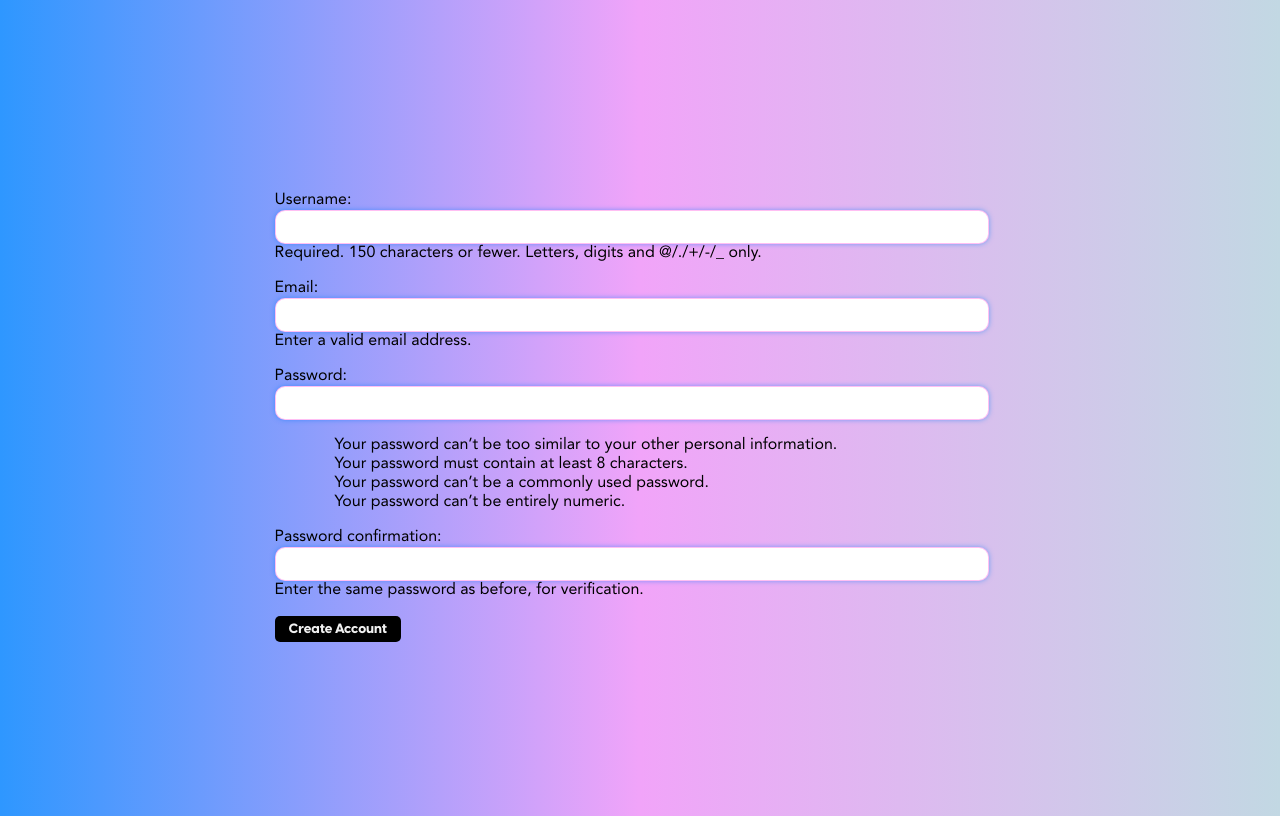
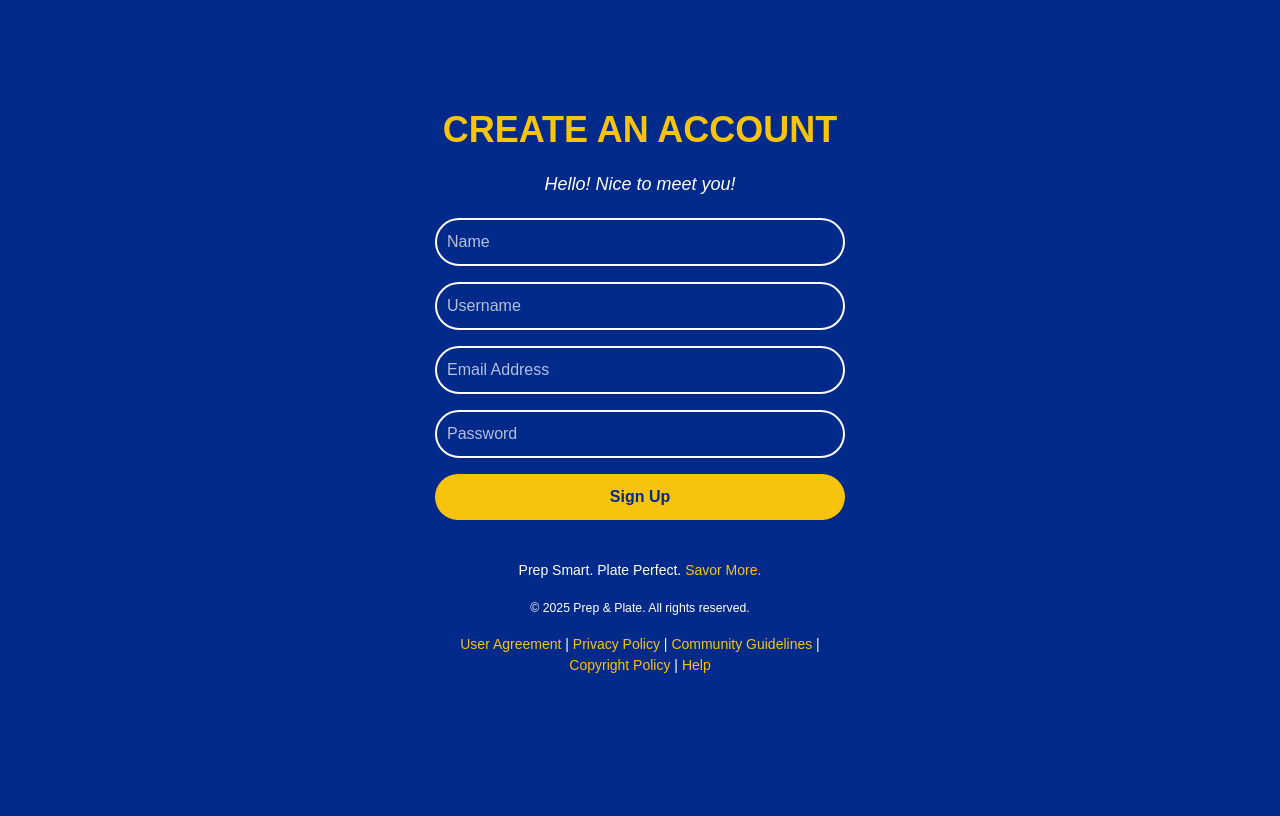
Before and after one commit to albertgabriel-abdon/CSCI-42, a Django app: page /accounts/signup/ in a window 1280 px wide. After the commit the page ends 673 px from the top, so only its background shows below. Run offline with Django 4.2, Linux system fonts and the light colour scheme.

Commit message:
Login page and sign up page

```diff
--- a/template/registration/sign_up.html
+++ b/template/registration/sign_up.html
@@ -1,13 +1,108 @@
-{% extends "registration/second_base.html" %}
-{% block content %}
+{% load static %}
+<!DOCTYPE html>
+<html lang="en">
+<head>
+    <meta charset="UTF-8">
+    <meta name="viewport" content="width=device-width, initial-scale=1.0">
+    <title>Create an Account - Prep & Plate</title>
+    <link rel="stylesheet" href="https://cdn.jsdelivr.net/npm/bootstrap@5.3.0/dist/css/bootstrap.min.css">
+    <link rel="stylesheet" href="{% static 'css/style.css' %}">
+    <style>
+        body {
+            background-color: #022a8a;
+            font-family: 'Poppins', sans-serif;
+            color: white;
+            text-align: center;
+        }
+        .signup-container {
+            max-width: 450px;
+            margin: auto;
+            padding: 40px 20px;
+        }
+        .header-text {
+            font-size: 36px;
+            font-weight: bold;
+            color: #f8c30c;
+            text-transform: uppercase;
+            margin-bottom: 20px;
+        }
+        .sub-header {
+            font-size: 18px;
+            font-style: italic;
+            margin-bottom: 20px;
+        }
+        .form-control {
+            background: transparent;
+            border: 2px solid white;
+            border-radius: 25px;
+            padding: 10px;
+            color: white;
+        }
+        .form-control::placeholder {
+            color: rgba(255, 255, 255, 0.7);
+        }
+        .btn-signup {
+            background-color: #f8c30c;
+            color: #022a8a;
+            font-weight: bold;
+            border-radius: 25px;
+            padding: 10px;
+            width: 100%;
+        }
+        .btn-signup:hover {
+            background-color: #d9a30a;
+        }
+        .footer {
+            margin-top: 40px;
+            font-size: 14px;
+        }
+        .footer a {
+            color: #f8c30c;
+            text-decoration: none;
+        }
+        .footer a:hover {
+            text-decoration: underline;
+        }
+    </style>
+</head>
+<body>
 
-<div class="centered">
-    <div>
+<div class="container d-flex justify-content-center align-items-center vh-100">
+    <div class="signup-container">
+        <h1 class="header-text">Create an Account</h1>
+        <p class="sub-header">Hello! Nice to meet you!</p>
+
         <form method="POST">
             {% csrf_token %}
-            {{ form.as_p }}
-            <button type="submit">Create Account</button>
+            <div class="mb-3">
+                <input type="text" name="name" class="form-control" placeholder="Name" required>
+            </div>
+            <div class="mb-3">
+                <input type="text" name="username" class="form-control" placeholder="Username" required>
+            </div>
+            <div class="mb-3">
+                <input type="email" name="email" class="form-control" placeholder="Email Address" required>
+            </div>
+            <div class="mb-3">
+                <input type="password" name="password" class="form-control" placeholder="Password" required>
+            </div>
+            <button type="submit" class="btn btn-signup">Sign Up</button>
         </form>
+
+        <div class="footer">
+            <p>Prep Smart. Plate Perfect. <a href="#">Savor More.</a></p>
+            <p><small>© 2025 Prep & Plate. All rights reserved.</small></p>
+            <p>
+                <a href="#">User Agreement</a> |
+                <a href="#">Privacy Policy</a> |
+                <a href="#">Community Guidelines</a> |
+                <a href="#">Copyright Policy</a> |
+                <a href="#">Help</a>
+            </p>
+        </div>
     </div>
 </div>
-{% endblock %}
+
+<script src="https://cdn.jsdelivr.net/npm/bootstrap@5.3.0/dist/js/bootstrap.bundle.min.js"></script>
+</body>
+</html>
```
Also changed, not shown: template/home.html (added, +151 -0 lines), template/registration/login.html (+48 -35 lines).
